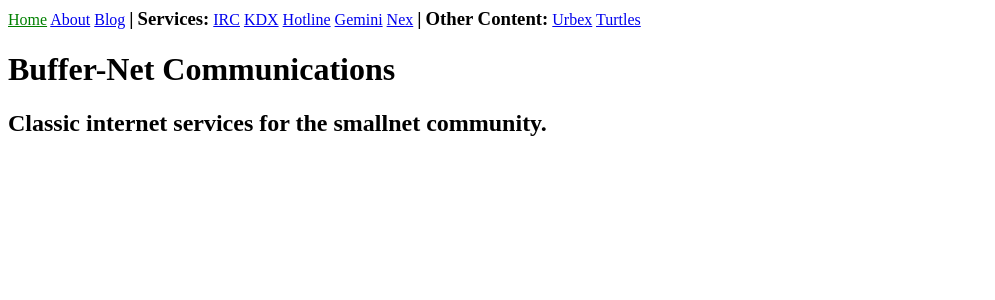
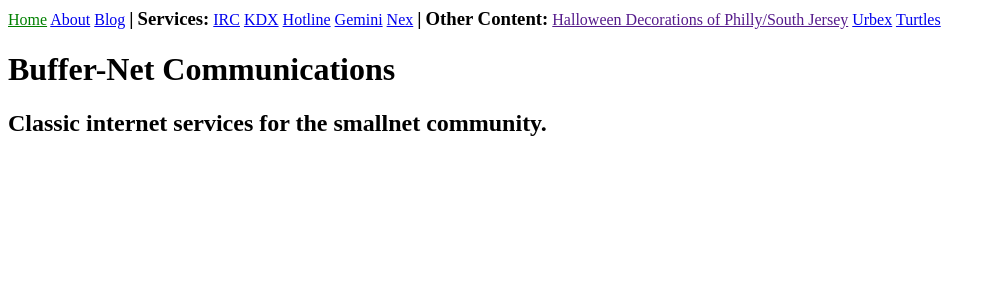
Before and after one commit to givewatts/buffer-net, a Jekyll site: the page built from index.md, in a window 1280 px wide. Shown: the top 300 px of the page, without its empty margins (0-995 px from the left). Built offline with Jekyll 4.4.1, drawn with Linux system fonts in a browser that asks for light colours.

Commit message:
Reorganize navigation

```diff
--- a/_data/content-navigation.yml
+++ b/_data/content-navigation.yml
@@ -1,3 +1,4 @@
+- name: Halloween Decorations of Philly/South Jersey
 - name: Urbex
   link: /urbex.html
 - name: Turtles
```
